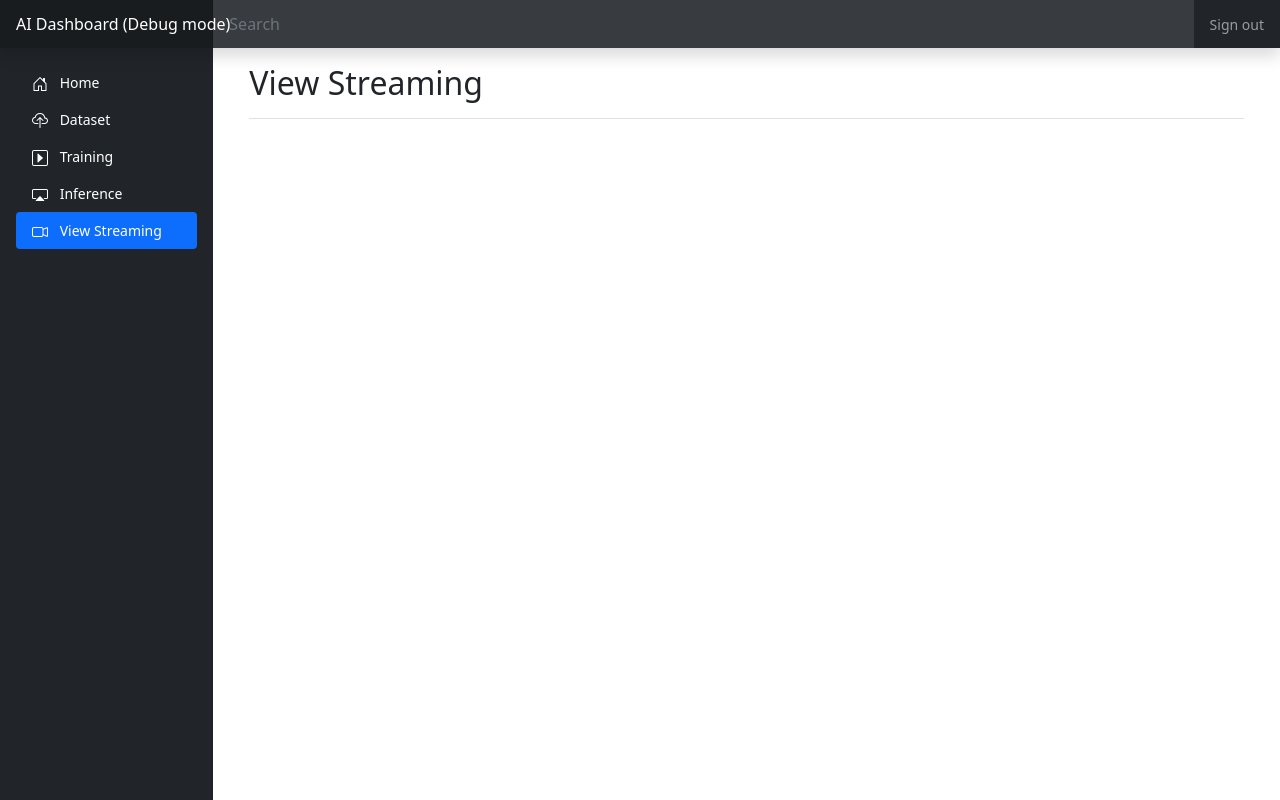
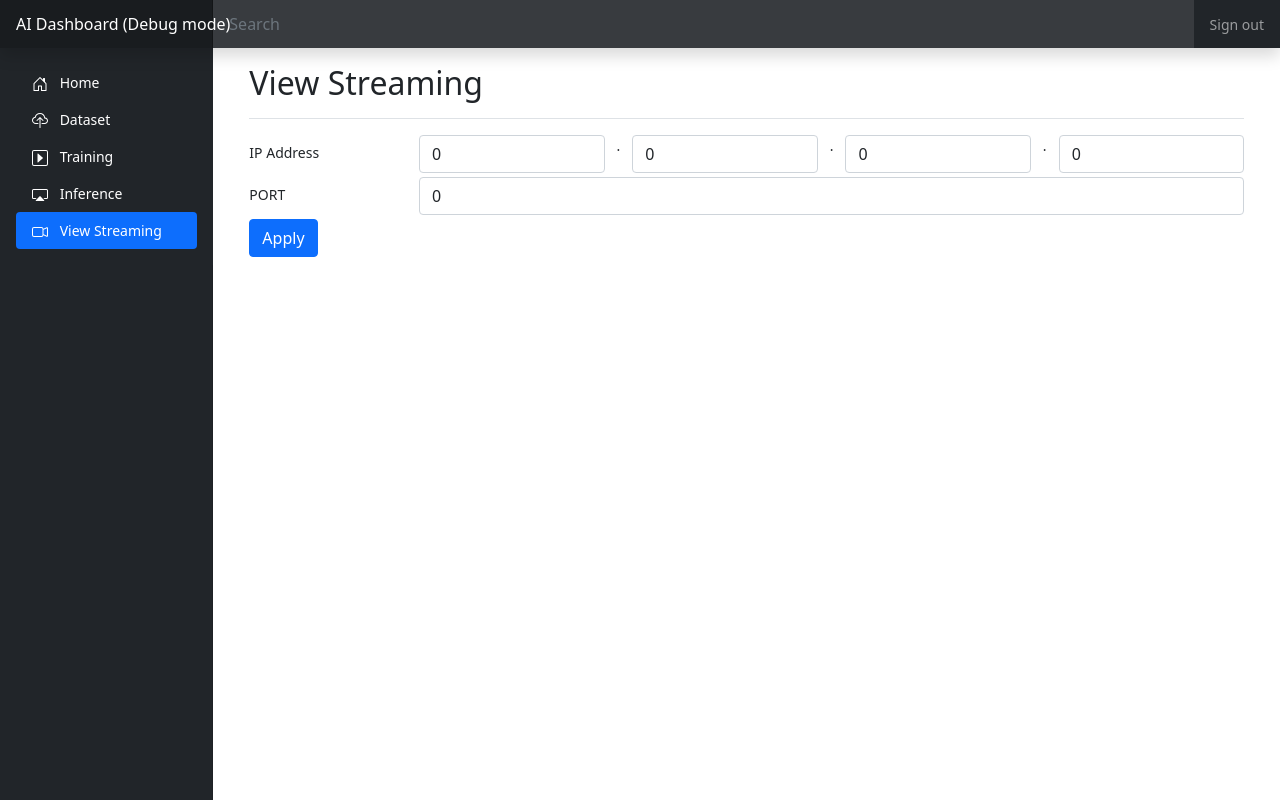
Before and after one commit to ryoma-jp/AI_Dashboard, a Django app: page /view_streaming/ in a window 1280 px wide. Run offline with Django 3.2, Linux system fonts and the light colour scheme; parts of the project's set-up code (start-up, migrations or seed data) failed here and were passed over; some libraries are stand-ins or nearby versions.

Commit message:
add streaming view (from mjpg-streamer server)

```diff
--- a/django_project/app/views_view_streaming.py
+++ b/django_project/app/views_view_streaming.py
@@ -8,9 +8,40 @@ from views_common import SidebarActiveStatus, get_version
 # Create your views here.
 
 def view_streaming(request):
-    """ Function: inference
-     * inference top
+    """ Function: view_streaming
+     * view_streaming top
     """
+
+    def _check_url(ip_addr, port):
+        """_check_url
+        [T.B.D] return True if IP address and PORT is valid, else return False
+        """
+        if ((ip_addr[0] == '192') and
+            (ip_addr[1] == '168')):
+            return True
+        else:
+            return False
+
+    if (request.method == 'POST'):
+        logging.info('-------------------------------------')
+        logging.info(request.method)
+        logging.info(request.POST)
+        logging.info('-------------------------------------')
+
+        ip_addr = [
+            request.POST['ip_0'],
+            request.POST['ip_1'],
+            request.POST['ip_2'],
+            request.POST['ip_3'],
+        ]
+        request.session['ip_addr'] = ip_addr
+        request.session['port'] = request.POST['port']
+
+
+    ip_addr = request.session.get('ip_addr', ['0', '0', '0', '0'])
+    port = request.session.get('port', '0')
+    valid_url = _check_url(ip_addr, port)
+
     sidebar_status = SidebarActiveStatus()
     sidebar_status.view_streaming = 'active'
     text = get_version()
@@ -18,5 +49,8 @@ def view_streaming(request):
     context = {
         'sidebar_status': sidebar_status,
         'text': text,
+        'ip_addr': ip_addr,
+        'port': port,
+        'valid_url': valid_url,
     }
     return render(request, 'view_streaming.html', context)
--- a/django_project/templates/view_streaming.html
+++ b/django_project/templates/view_streaming.html
@@ -13,6 +13,46 @@
       </div>
     </div>
 
+    <!-- Set IP address and PORT -->
+    <form method="post">
+      {% csrf_token %}
+      <div class="row">
+        <label class="col-sm-2 col-form-label">IP Address</label>
+        <div class="col">
+          <input type="text" class="form-control mb-1" placeholder="0" name="ip_0" value="{{ ip_addr.0 }}">
+        </div>
+        .
+        <div class="col">
+          <input type="text" class="form-control mb-1" placeholder="0" name="ip_1" value="{{ ip_addr.1 }}">
+        </div>
+        .
+        <div class="col">
+          <input type="text" class="form-control mb-1" placeholder="0" name="ip_2" value="{{ ip_addr.2 }}">
+        </div>
+        .
+        <div class="col">
+          <input type="text" class="form-control mb-1" placeholder="0" name="ip_3" value="{{ ip_addr.3 }}">
+        </div>
+      </div>
+
+      <div class="row">
+        <label class="col-sm-2 col-form-label">PORT</label>
+        <div class="col">
+          <input type="text" class="form-control mb-1" placeholder="0" name="port" value="{{ port }}">
+        </div>
+      </div>
+
+      <button type="submit" class="btn btn-primary mb-2">Apply</button>
+    </form>
+
+    <!-- Streaming Area -->
+    {% if valid_url %}
+      <h1 class="h3">mjpg-streamer</h1>
+      <div "col-10">
+        <img src="http://{{ ip_addr.0 }}.{{ ip_addr.1 }}.{{ ip_addr.2 }}.{{ ip_addr.3 }}:{{ port }}/?action=stream">
+      </div>
+    {% endif %}
+
   </div>
 </div>
 {% endblock %}
```
